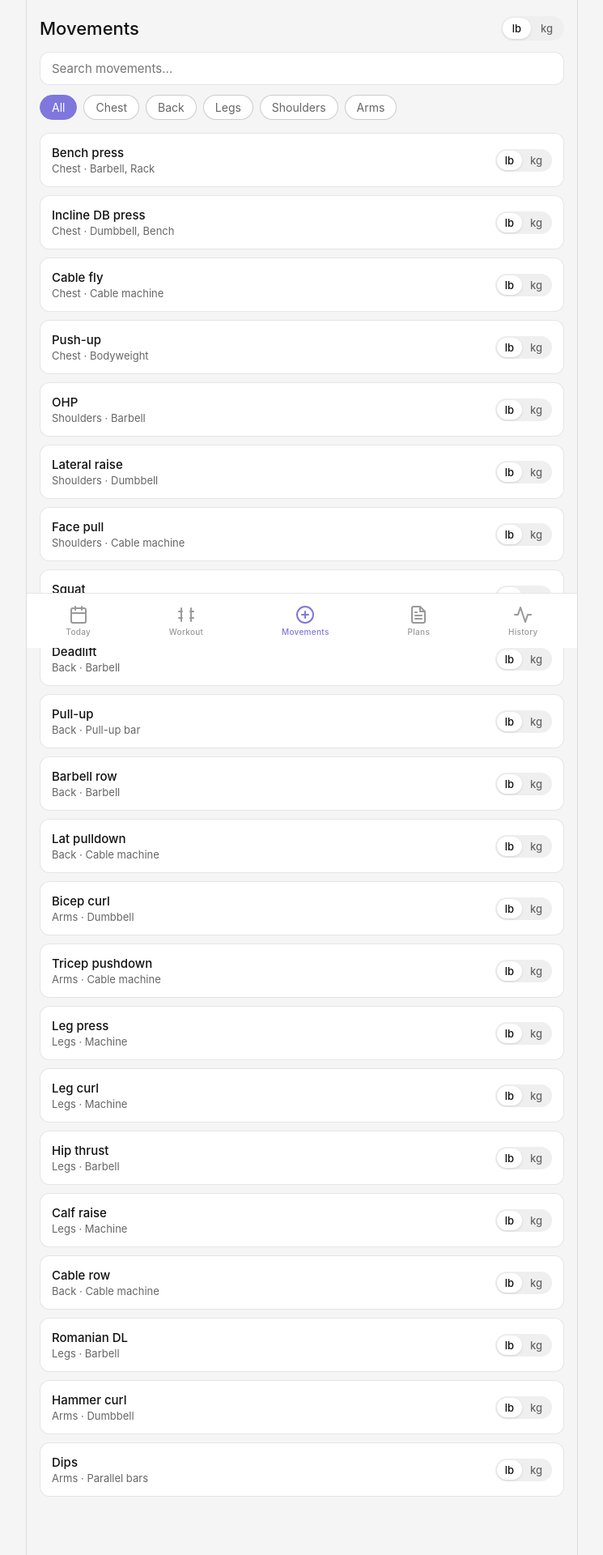
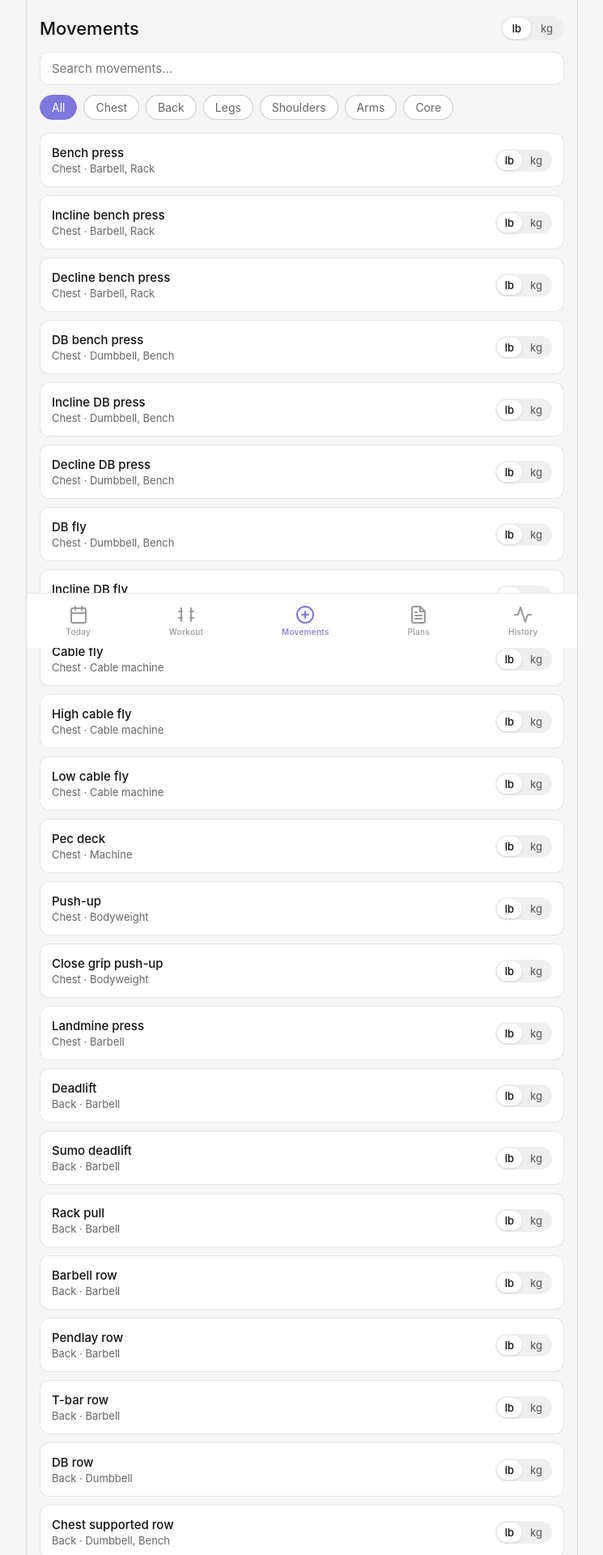
Before and after one commit to stevecousins1-sudo/HomeGymWorkout, a React (Vite) app: page /movements in a window 1280 px wide. Shown: the top 1920 px of the page at 81% size, without its empty margins (267-1012 px from the left). Built offline with nearby package versions, Linux system fonts and the light colour scheme.

Commit message:
Expand movement library from 22 to 97 movements
Added comprehensive coverage across all muscle groups plus a new Core
category. Chest: 15, Back: 17, Shoulders: 14, Arms: 17, Legs: 22, Core: 15.

https://claude.ai/code/session_012qk3NSgCWTNXPJCF9ZyRme

```diff
--- a/src/data/movements.js
+++ b/src/data/movements.js
@@ -1,24 +1,114 @@
 export const MOVEMENTS = [
-  { name: 'Bench press',      category: 'Chest',     equipment: 'Barbell, Rack' },
-  { name: 'Incline DB press', category: 'Chest',     equipment: 'Dumbbell, Bench' },
-  { name: 'Cable fly',        category: 'Chest',     equipment: 'Cable machine' },
-  { name: 'Push-up',          category: 'Chest',     equipment: 'Bodyweight' },
-  { name: 'OHP',              category: 'Shoulders', equipment: 'Barbell' },
-  { name: 'Lateral raise',    category: 'Shoulders', equipment: 'Dumbbell' },
-  { name: 'Face pull',        category: 'Shoulders', equipment: 'Cable machine' },
-  { name: 'Squat',            category: 'Legs',      equipment: 'Barbell, Rack' },
-  { name: 'Deadlift',         category: 'Back',      equipment: 'Barbell' },
-  { name: 'Pull-up',          category: 'Back',      equipment: 'Pull-up bar' },
-  { name: 'Barbell row',      category: 'Back',      equipment: 'Barbell' },
-  { name: 'Lat pulldown',     category: 'Back',      equipment: 'Cable machine' },
-  { name: 'Bicep curl',       category: 'Arms',      equipment: 'Dumbbell' },
-  { name: 'Tricep pushdown',  category: 'Arms',      equipment: 'Cable machine' },
-  { name: 'Leg press',        category: 'Legs',      equipment: 'Machine' },
-  { name: 'Leg curl',         category: 'Legs',      equipment: 'Machine' },
-  { name: 'Hip thrust',       category: 'Legs',      equipment: 'Barbell' },
-  { name: 'Calf raise',       category: 'Legs',      equipment: 'Machine' },
-  { name: 'Cable row',        category: 'Back',      equipment: 'Cable machine' },
-  { name: 'Romanian DL',      category: 'Legs',      equipment: 'Barbell' },
-  { name: 'Hammer curl',      category: 'Arms',      equipment: 'Dumbbell' },
-  { name: 'Dips',             category: 'Arms',      equipment: 'Parallel bars' },
+  // Chest
+  { name: 'Bench press',           category: 'Chest',     equipment: 'Barbell, Rack' },
+  { name: 'Incline bench press',   category: 'Chest',     equipment: 'Barbell, Rack' },
+  { name: 'Decline bench press',   category: 'Chest',     equipment: 'Barbell, Rack' },
+  { name: 'DB bench press',        category: 'Chest',     equipment: 'Dumbbell, Bench' },
+  { name: 'Incline DB press',      category: 'Chest',     equipment: 'Dumbbell, Bench' },
+  { name: 'Decline DB press',      category: 'Chest',     equipment: 'Dumbbell, Bench' },
+  { name: 'DB fly',                category: 'Chest',     equipment: 'Dumbbell, Bench' },
+  { name: 'Incline DB fly',        category: 'Chest',     equipment: 'Dumbbell, Bench' },
+  { name: 'Cable fly',             category: 'Chest',     equipment: 'Cable machine' },
+  { name: 'High cable fly',        category: 'Chest',     equipment: 'Cable machine' },
+  { name: 'Low cable fly',         category: 'Chest',     equipment: 'Cable machine' },
+  { name: 'Pec deck',              category: 'Chest',     equipment: 'Machine' },
+  { name: 'Push-up',               category: 'Chest',     equipment: 'Bodyweight' },
+  { name: 'Close grip push-up',    category: 'Chest',     equipment: 'Bodyweight' },
+  { name: 'Landmine press',        category: 'Chest',     equipment: 'Barbell' },
+
+  // Back
+  { name: 'Deadlift',              category: 'Back',      equipment: 'Barbell' },
+  { name: 'Sumo deadlift',         category: 'Back',      equipment: 'Barbell' },
+  { name: 'Rack pull',             category: 'Back',      equipment: 'Barbell' },
+  { name: 'Barbell row',           category: 'Back',      equipment: 'Barbell' },
+  { name: 'Pendlay row',           category: 'Back',      equipment: 'Barbell' },
+  { name: 'T-bar row',             category: 'Back',      equipment: 'Barbell' },
+  { name: 'DB row',                category: 'Back',      equipment: 'Dumbbell' },
+  { name: 'Chest supported row',   category: 'Back',      equipment: 'Dumbbell, Bench' },
+  { name: 'Pull-up',               category: 'Back',      equipment: 'Pull-up bar' },
+  { name: 'Chin-up',               category: 'Back',      equipment: 'Pull-up bar' },
+  { name: 'Weighted pull-up',      category: 'Back',      equipment: 'Pull-up bar, Belt' },
+  { name: 'Lat pulldown',          category: 'Back',      equipment: 'Cable machine' },
+  { name: 'Wide grip pulldown',    category: 'Back',      equipment: 'Cable machine' },
+  { name: 'Close grip pulldown',   category: 'Back',      equipment: 'Cable machine' },
+  { name: 'Cable row',             category: 'Back',      equipment: 'Cable machine' },
+  { name: 'Straight arm pulldown', category: 'Back',      equipment: 'Cable machine' },
+  { name: 'Back extension',        category: 'Back',      equipment: 'Machine' },
+  { name: 'Good morning',          category: 'Back',      equipment: 'Barbell' },
+
+  // Shoulders
+  { name: 'OHP',                   category: 'Shoulders', equipment: 'Barbell' },
+  { name: 'Push press',            category: 'Shoulders', equipment: 'Barbell' },
+  { name: 'DB shoulder press',     category: 'Shoulders', equipment: 'Dumbbell' },
+  { name: 'Arnold press',          category: 'Shoulders', equipment: 'Dumbbell' },
+  { name: 'Lateral raise',         category: 'Shoulders', equipment: 'Dumbbell' },
+  { name: 'Cable lateral raise',   category: 'Shoulders', equipment: 'Cable machine' },
+  { name: 'Front raise',           category: 'Shoulders', equipment: 'Dumbbell' },
+  { name: 'Rear delt fly',         category: 'Shoulders', equipment: 'Dumbbell' },
+  { name: 'Reverse pec deck',      category: 'Shoulders', equipment: 'Machine' },
+  { name: 'Face pull',             category: 'Shoulders', equipment: 'Cable machine' },
+  { name: 'Upright row',           category: 'Shoulders', equipment: 'Barbell' },
+  { name: 'Barbell shrug',         category: 'Shoulders', equipment: 'Barbell' },
+  { name: 'DB shrug',              category: 'Shoulders', equipment: 'Dumbbell' },
+  { name: 'Machine shoulder press',category: 'Shoulders', equipment: 'Machine' },
+
+  // Arms
+  { name: 'Barbell curl',          category: 'Arms',      equipment: 'Barbell' },
+  { name: 'EZ bar curl',           category: 'Arms',      equipment: 'EZ bar' },
+  { name: 'Bicep curl',            category: 'Arms',      equipment: 'Dumbbell' },
+  { name: 'Hammer curl',           category: 'Arms',      equipment: 'Dumbbell' },
+  { name: 'Incline DB curl',       category: 'Arms',      equipment: 'Dumbbell, Bench' },
+  { name: 'Concentration curl',    category: 'Arms',      equipment: 'Dumbbell' },
+  { name: 'Preacher curl',         category: 'Arms',      equipment: 'Barbell, Bench' },
+  { name: 'Cable curl',            category: 'Arms',      equipment: 'Cable machine' },
+  { name: 'Cross body curl',       category: 'Arms',      equipment: 'Dumbbell' },
+  { name: 'Tricep pushdown',       category: 'Arms',      equipment: 'Cable machine' },
+  { name: 'Overhead tricep ext',   category: 'Arms',      equipment: 'Dumbbell' },
+  { name: 'Skull crusher',         category: 'Arms',      equipment: 'Barbell, Bench' },
+  { name: 'Close grip bench',      category: 'Arms',      equipment: 'Barbell, Rack' },
+  { name: 'Tricep kickback',       category: 'Arms',      equipment: 'Dumbbell' },
+  { name: 'Cable tricep kickback', category: 'Arms',      equipment: 'Cable machine' },
+  { name: 'Dips',                  category: 'Arms',      equipment: 'Parallel bars' },
+  { name: 'Bench dip',             category: 'Arms',      equipment: 'Bench' },
+
+  // Legs
+  { name: 'Squat',                 category: 'Legs',      equipment: 'Barbell, Rack' },
+  { name: 'Front squat',           category: 'Legs',      equipment: 'Barbell, Rack' },
+  { name: 'Box squat',             category: 'Legs',      equipment: 'Barbell, Rack' },
+  { name: 'Pause squat',           category: 'Legs',      equipment: 'Barbell, Rack' },
+  { name: 'Hack squat',            category: 'Legs',      equipment: 'Machine' },
+  { name: 'Romanian DL',           category: 'Legs',      equipment: 'Barbell' },
+  { name: 'Stiff leg DL',          category: 'Legs',      equipment: 'Barbell' },
+  { name: 'Hip thrust',            category: 'Legs',      equipment: 'Barbell' },
+  { name: 'Glute bridge',          category: 'Legs',      equipment: 'Bodyweight' },
+  { name: 'Bulgarian split squat', category: 'Legs',      equipment: 'Dumbbell' },
+  { name: 'Walking lunge',         category: 'Legs',      equipment: 'Dumbbell' },
+  { name: 'Reverse lunge',         category: 'Legs',      equipment: 'Dumbbell' },
+  { name: 'Leg press',             category: 'Legs',      equipment: 'Machine' },
+  { name: 'Leg extension',         category: 'Legs',      equipment: 'Machine' },
+  { name: 'Leg curl',              category: 'Legs',      equipment: 'Machine' },
+  { name: 'Seated leg curl',       category: 'Legs',      equipment: 'Machine' },
+  { name: 'Nordic curl',           category: 'Legs',      equipment: 'Bodyweight' },
+  { name: 'Calf raise',            category: 'Legs',      equipment: 'Machine' },
+  { name: 'Seated calf raise',     category: 'Legs',      equipment: 'Machine' },
+  { name: 'DB calf raise',         category: 'Legs',      equipment: 'Dumbbell' },
+  { name: 'Step-up',               category: 'Legs',      equipment: 'Dumbbell, Box' },
+  { name: 'Goblet squat',          category: 'Legs',      equipment: 'Dumbbell' },
+
+  // Core
+  { name: 'Plank',                 category: 'Core',      equipment: 'Bodyweight' },
+  { name: 'Side plank',            category: 'Core',      equipment: 'Bodyweight' },
+  { name: 'Crunch',                category: 'Core',      equipment: 'Bodyweight' },
+  { name: 'Decline crunch',        category: 'Core',      equipment: 'Bench' },
+  { name: 'Bicycle crunch',        category: 'Core',      equipment: 'Bodyweight' },
+  { name: 'Hanging leg raise',     category: 'Core',      equipment: 'Pull-up bar' },
+  { name: 'Toes to bar',           category: 'Core',      equipment: 'Pull-up bar' },
+  { name: 'Ab wheel rollout',      category: 'Core',      equipment: 'Ab wheel' },
+  { name: 'Cable crunch',          category: 'Core',      equipment: 'Cable machine' },
+  { name: 'Russian twist',         category: 'Core',      equipment: 'Bodyweight' },
+  { name: 'Dead bug',              category: 'Core',      equipment: 'Bodyweight' },
+  { name: 'Dragon flag',           category: 'Core',      equipment: 'Bench' },
+  { name: 'Hollow hold',           category: 'Core',      equipment: 'Bodyweight' },
+  { name: 'L-sit',                 category: 'Core',      equipment: 'Parallel bars' },
+  { name: 'Landmine twist',        category: 'Core',      equipment: 'Barbell' },
 ];
--- a/src/screens/Movements/Movements.jsx
+++ b/src/screens/Movements/Movements.jsx
@@ -3,7 +3,7 @@ import { useApp } from '../../context/AppContext';
 import { MOVEMENTS } from '../../data/movements';
 import styles from './Movements.module.css';
 
-const CATEGORIES = ['All', 'Chest', 'Back', 'Legs', 'Shoulders', 'Arms'];
+const CATEGORIES = ['All', 'Chest', 'Back', 'Legs', 'Shoulders', 'Arms', 'Core'];
 
 function UnitToggle({ name, unit, onToggle }) {
   return (
--- a/src/screens/Workout/Workout.jsx
+++ b/src/screens/Workout/Workout.jsx
@@ -3,7 +3,7 @@ import { MOVEMENTS } from '../../data/movements';
 import WorkoutOverlay from '../../components/WorkoutOverlay/WorkoutOverlay';
 import styles from './Workout.module.css';
 
-const CATEGORIES = ['All', 'Chest', 'Back', 'Legs', 'Shoulders', 'Arms'];
+const CATEGORIES = ['All', 'Chest', 'Back', 'Legs', 'Shoulders', 'Arms', 'Core'];
 
 export default function Workout() {
   const [filter, setFilter] = useState('All');
```
